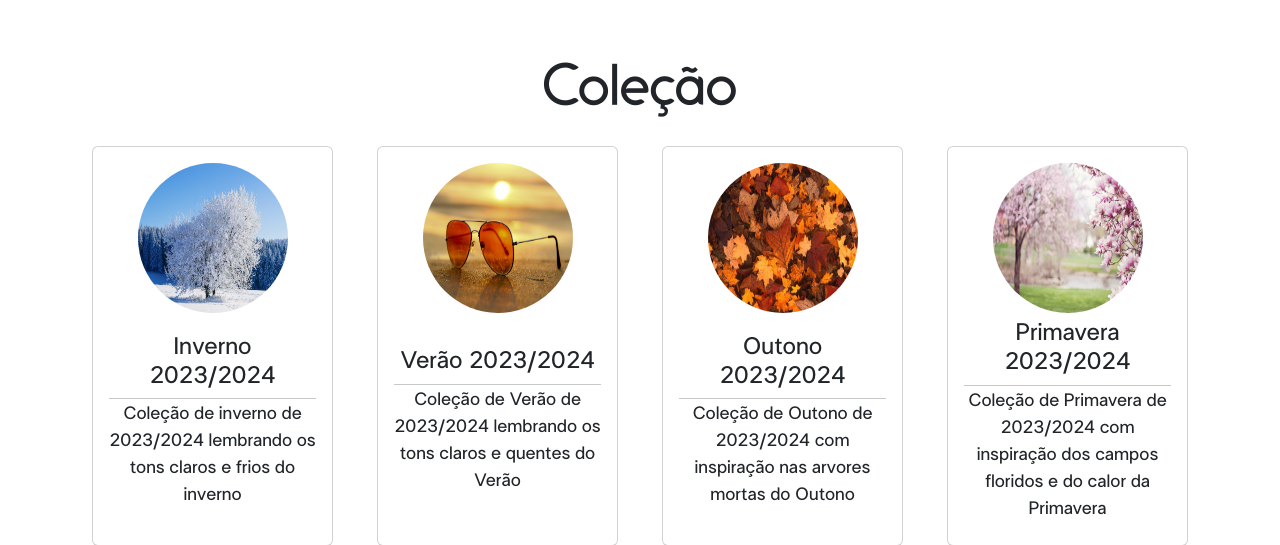
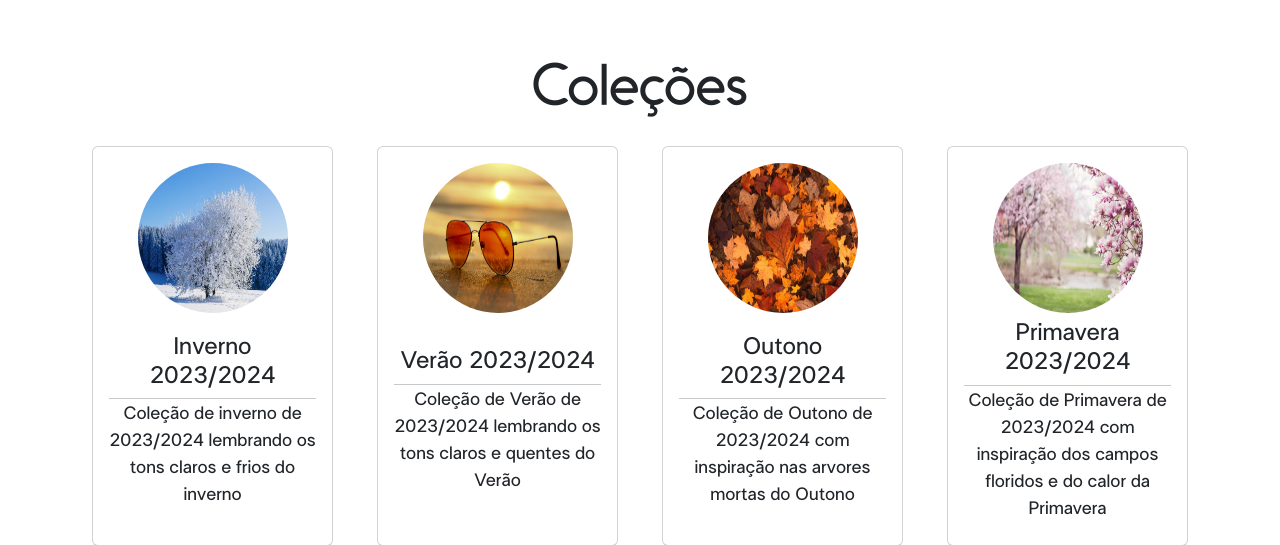
Before and after one commit to edu725/TCC_High_Fashion, a Django app: page /colecao/listar/ in a window 1280 px wide. Shown: the part 120-665 px from the top of the page. Run offline with Django 5.2, Linux system fonts and the light colour scheme; data comes from the database, SQL or seed files in the repository; parts of the project's set-up code (start-up, migrations or seed data) failed here and were passed over; some libraries are stand-ins or nearby versions.

Commit message:
templates

```diff
--- a/sistema/colecao/templates/colecao/collections.html
+++ b/sistema/colecao/templates/colecao/collections.html
@@ -31,7 +31,7 @@
 
   <div class="d-flex justify-content-center">
     <div class="pt-5">
-      <h1>Coleção</h1>
+      <h1>Coleções</h1>
     </div>
   </div>
 
--- a/sistema/produto/templates/produto/mural_comments.html
+++ b/sistema/produto/templates/produto/mural_comments.html
@@ -7,7 +7,7 @@
 
 {% block content %}
 <div class="container mt-5">
-    <h1 class="text-center">Mural dos Comentários</h1>
+    <h1 class="text-center">Mural de Comentários</h1>
     <div class="row mt-5">
         {% for comment in comments %}
         <div class="col-md-3">
```
Also changed, not shown: sistema/produto/templates/produto/edit_product.html (line endings or trailing spaces), sistema/produto/templates/produto/home.html (indentation only).
